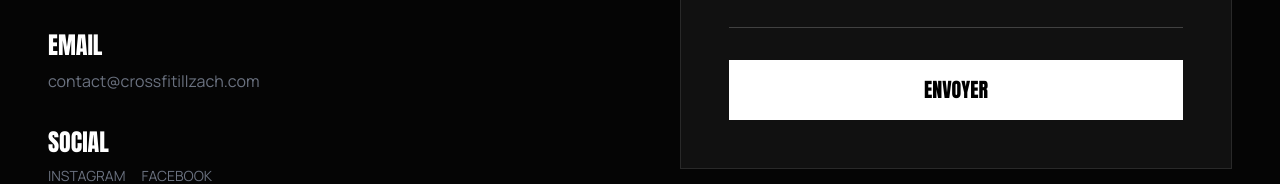
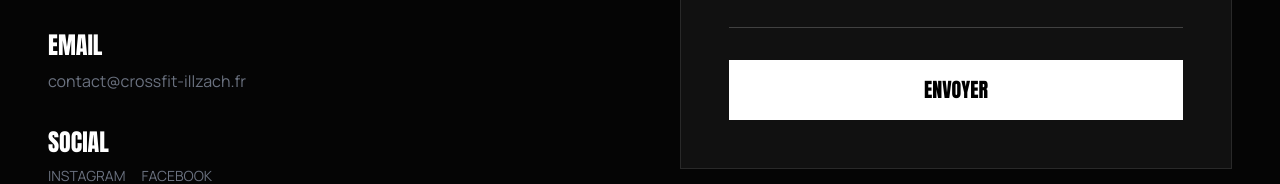
Before and after one commit to ChiavuzzoFranco/crossfit-illzach, a Next.js app: page /contact in a window 1280 px wide. Shown: the part 541-725 px from the top of the page. Built offline with nearby package versions, Linux system fonts and the light colour scheme; no server answers.

Commit message:
mise à jour du formulaire , mise en place du systeme d'envoie d'email

```diff
--- a/app/contact/page.tsx
+++ b/app/contact/page.tsx
@@ -20,7 +20,7 @@ function ContactContent() {
   const [isSuccess, setIsSuccess] = useState(false);
 
   // CLÉ WEB3FORMS (Mets la tienne ici)
-  const ACCESS_KEY = "YOUR_ACCESS_KEY_HERE";
+  const ACCESS_KEY = "f44c73a7-9a33-468e-b470-e71fbf6246ff";
 
   // --- ANIMATIONS GSAP ---
   useLayoutEffect(() => {
@@ -87,8 +87,8 @@ function ContactContent() {
             </div>
             <div>
               <h3 className="font-display text-2xl mb-2 text-white">EMAIL</h3>
-              <a href="mailto:contact@crossfitillzach.com" className="font-body text-gray-500 hover:text-primary transition-colors">
-                contact@crossfitillzach.com
+              <a href="mailto:contact@crossfit-illzach.fr" className="font-body text-gray-500 hover:text-primary transition-colors">
+                contact@crossfit-illzach.fr
               </a>
             </div>
             <div>
```
